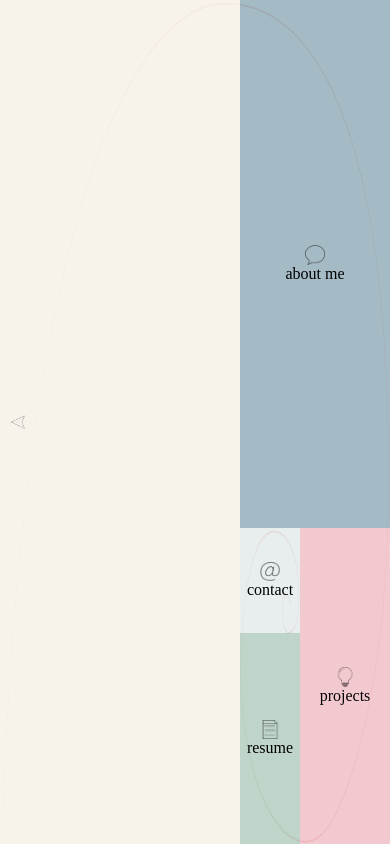
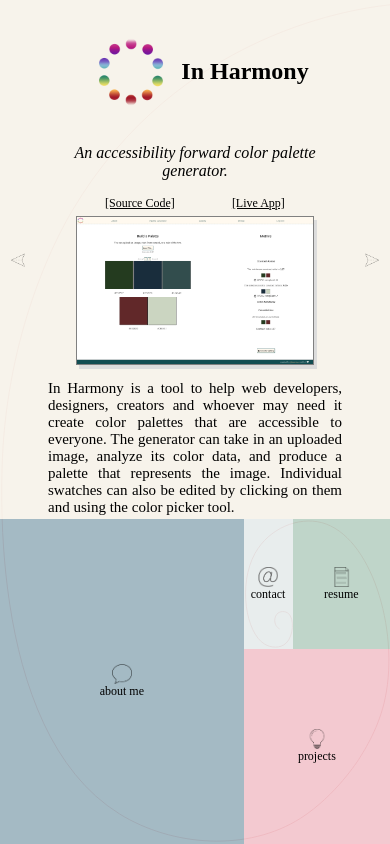
Before and after one commit to SeanWelshBrown/portfolio-website, a React app: page / in a window 390 px wide. Both pictures are taken after a click on the button "projects". Built offline with nearby package versions, Linux system fonts and the light colour scheme.

Commit message:
make mobile friendly

```diff
--- a/src/Components/about-me.modules.css
+++ b/src/Components/about-me.modules.css
@@ -11,7 +11,7 @@
 
 .content {
     height: 100%;
-    margin: 0 100px;
+    margin: 0 5rem;
     display: flex;
     flex-direction: column;
 }
@@ -41,3 +41,9 @@
     border: 1px solid rgb(233, 191, 191);
     border-radius: 50%;
 }
+
+@media only screen and (max-width: 768px) {
+    .content {
+        margin: 0 2rem;
+    }
+}
--- a/src/Components/contact.modules.css
+++ b/src/Components/contact.modules.css
@@ -7,8 +7,8 @@
 }
 
 .contact-card {
-    height: 40%;
-    width: 60%;
+    height: 45%;
+    width: 65%;
     display: flex;
     flex-direction: column;
     border: 1px solid rgb(88, 87, 87);
@@ -18,7 +18,7 @@
 
 .header {
     background-color: #ffe6eae9;
-    font-size: 2.5vmin;
+    font-size: 1.25rem;
     height: 10%;
     border-bottom: 1px dashed lightslategrey;
 }
@@ -44,6 +44,23 @@
     flex-direction: column;
     justify-content: space-around;
     align-items: center;
-    margin: 0 20px;
-    font-size: 2.25vmin;
+    margin: 0 2rem;
 }
+
+
+
+@media only screen and (max-width: 768px) {
+    .contact-card {
+        height: 45%;
+        width: 75%;
+    }
+
+    .contact-info {
+        font-size: 0.75rem;
+    }
+
+    .header {
+        font-size: 0.8rem;
+    }
+
+}
--- a/src/Components/projects.jsx
+++ b/src/Components/projects.jsx
@@ -84,7 +84,7 @@ export default function Projects (props) {
     }
     return(
         <div className={styles['project-wrapper']}>
-            <button onClick={() => handleArrowClick('back')}><img src={leftArrowIcon} className={styles['arrow-icon']} alt="previous project"/></button>
+            <button onClick={() => handleArrowClick('back')} className={styles['nav-btn-previous']} ><img src={leftArrowIcon} className={styles['arrow-icon']} alt="previous project"/></button>
                 <SwitchTransition>
                 <CSSTransition
                 in={true} appear={true} unmountOnExit={true} timeout={750}
@@ -106,7 +106,7 @@ export default function Projects (props) {
                     </div>
                 </CSSTransition>
                 </SwitchTransition>
-             <button onClick={() => handleArrowClick('forward')}><img src={rightArrowIcon} className={styles['arrow-icon']} alt="next project"/></button>
+             <button onClick={() => handleArrowClick('forward')} className={styles['nav-btn-next']}><img src={rightArrowIcon} className={styles['arrow-icon']} alt="next project"/></button>
         </div>
     );
 }
--- a/src/Components/projects.modules.css
+++ b/src/Components/projects.modules.css
@@ -42,10 +42,9 @@
 
 .content {
     height: 100%;
-    margin: 0 100px;
+    margin: 0 5rem;
     flex: 1;
     align-self: flex-start;
-    overflow: auto;
 }
 
 .project-name {
@@ -96,3 +95,31 @@
         opacity: 1;
     }
 }
+
+
+@media only screen and (max-width: 768px) {
+
+    .content {
+        margin: 0 3rem;
+    }
+
+    .description {
+        padding-bottom: 1rem;
+    }
+
+    .project-wrapper {
+        overflow: auto;
+        flex: 1;
+    }
+
+    .nav-btn-previous, .nav-btn-next {
+       height: 100%;
+       position: fixed;
+    }
+
+    .nav-btn-next {
+        right: 0;
+    }
+
+
+}
--- a/src/Components/resume.jsx
+++ b/src/Components/resume.jsx
@@ -7,7 +7,8 @@ export default function Resume () {
 
     return (
         <div className={styles.content}>
-            <object data={resume} className={styles['resume-pdf']}/>
+            <iframe src={resume} className={styles['resume-pdf']}/>
+            {/* <object data={resume} className={styles['resume-pdf']}/> */}
         </div>
     )
 }
--- a/src/Components/resume.modules.css
+++ b/src/Components/resume.modules.css
@@ -1,6 +1,11 @@
 .resume-pdf {
     height:  90%;
     width: 80%;
+}
+
+.resume-pdf #document {
+    height: 100%;
+    width: 100%;
 }
 
 .content {
--- a/src/Components/tabs.modules.css
+++ b/src/Components/tabs.modules.css
@@ -42,3 +42,35 @@
     grid-area: 6 / 9 / span 1 / span 2;
     background-color: rgba(227, 233, 233, 0.8);
 }
+
+@media only screen and (max-width: 768px) {
+    .tabWindow {
+        grid-area: 1 / 1 / span 8 / span 13;
+        flex-direction: column;
+    }
+
+    .tab {
+        display: flex;
+        flex-direction: column;
+        justify-content: center;
+        align-items: center;
+        font-size: 0.75rem;
+        cursor: pointer;
+    }
+
+    .aboutMe {
+        grid-area: 9 / 1 / span 5 / span 5;
+    }
+    .projects {
+        grid-area: 11 / 6 / span 3 / span 3;
+    }
+
+    .resume {
+        grid-area: 9 / 7 / span 2 / span 2;
+    }
+
+    .contact {
+        grid-area: 9 / 6 / span 2 / span 1;
+    }
+
+}
--- a/src/themes.modules.css
+++ b/src/themes.modules.css
@@ -9,6 +9,8 @@ body {
 #root {
     font-size: 2.5vmin;
 }
+
+
 body.keyboardAccessible *:focus {
     outline: 3px solid rgb(160, 0, 75);
     outline-offset: -2px;
@@ -79,3 +81,26 @@ a, a:visited {
     text-decoration-style: underline;
     color: black;
 }
+
+@media only screen and (max-width: 768px) {
+    .app {
+        grid-template-columns: repeat(8, minmax(0, 1fr));
+        grid-template-rows: repeat(13, minmax(0, 1fr));
+        text-align: center;
+        width: 100%;
+        height: 100%;
+        overflow: hidden;
+    }
+
+    #root {
+        font-size: 1vmin;
+    }
+
+    .fib-spiral {
+        height: 100vw;
+        width: 100vh;
+        top: 50%;
+        left: 50%;
+        transform: translate(-50%, -50%) rotate(90deg) scaleY(-1);
+    }
+}
```
Also changed, not shown: 1 other file (tests, documents, lock files or other folders).
